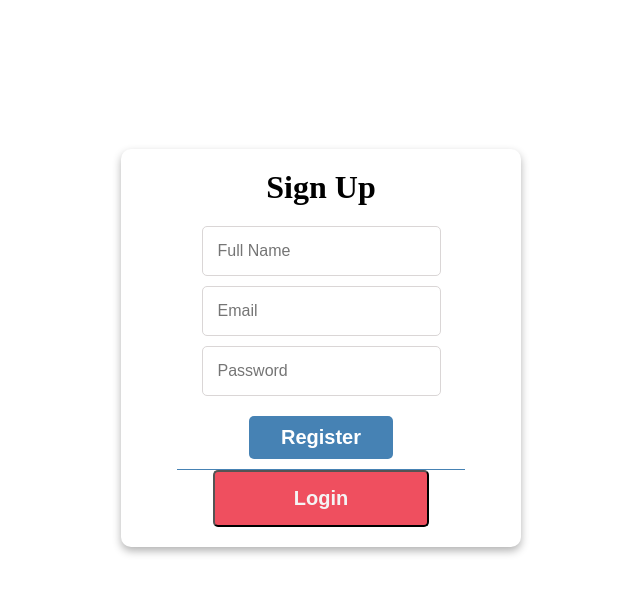
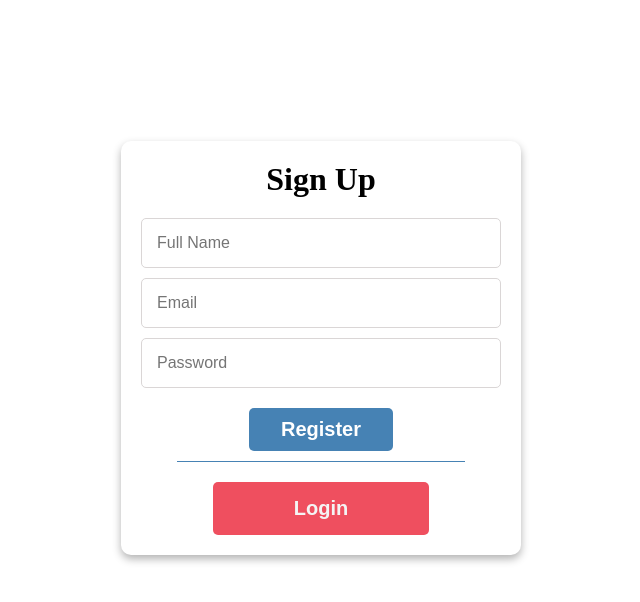
Before and after one commit to fadlalah-taher/Address-Book, a React (Create React App) app in the folder address-book/: page /Register in a window 1280 px wide. Shown: the top 602 px of the page, without its empty margins (319-959 px from the left). Built offline with nearby package versions, Linux system fonts and the light colour scheme.

Commit message:
Updating class

```diff
--- a/address-book/src/index.css
+++ b/address-book/src/index.css
@@ -44,7 +44,7 @@ form input:focus{
   align-items: center;
   justify-content: center;
 }
-.input-login{
+.input-field{
   width: 100%;
 }
 .add-form > h1{
@@ -62,6 +62,10 @@ form input:focus{
   font-family: 'Arial';
   font-weight: 700;
   transition: 0.5s;
+}
+.register{
+  margin-top: 20px;
+  border: none;
 }
 .loginBtn:hover{
   background-color: rgb(226, 50, 68);
```
